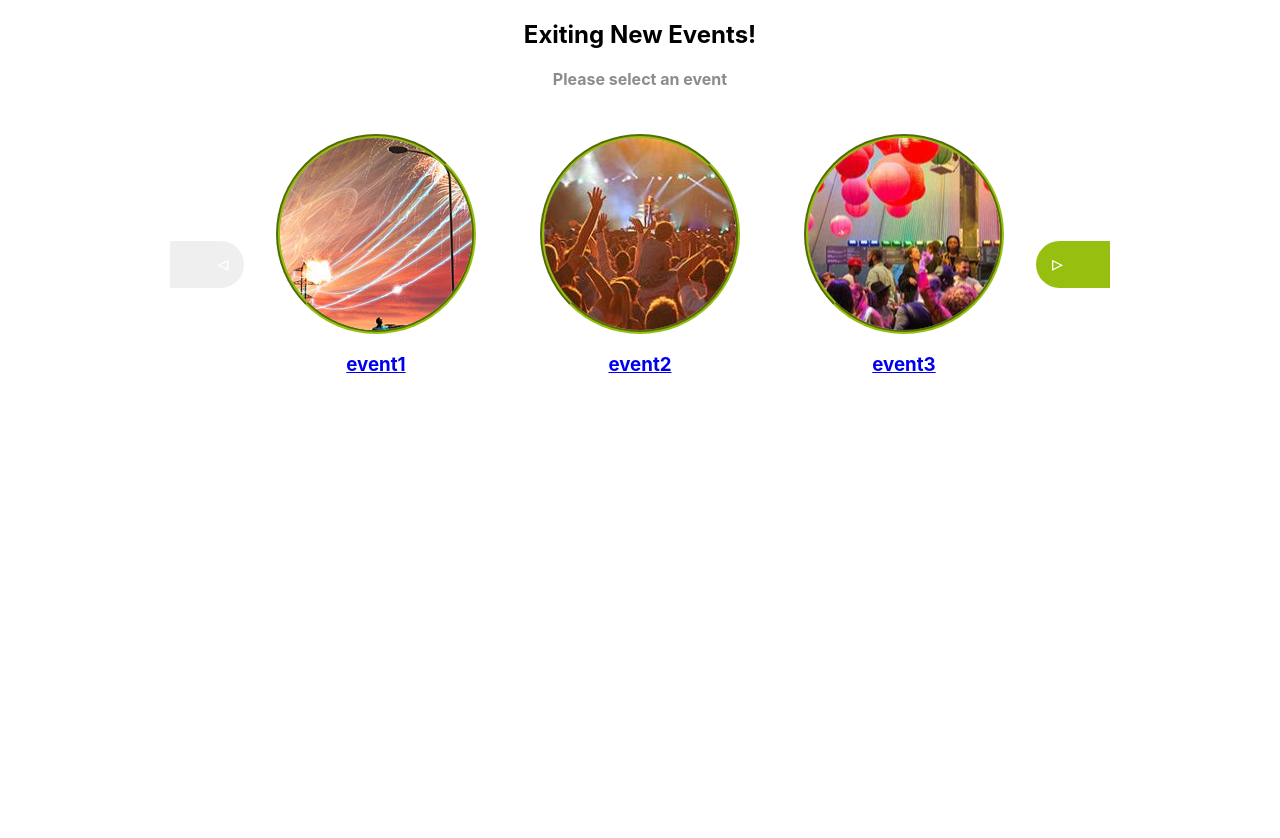
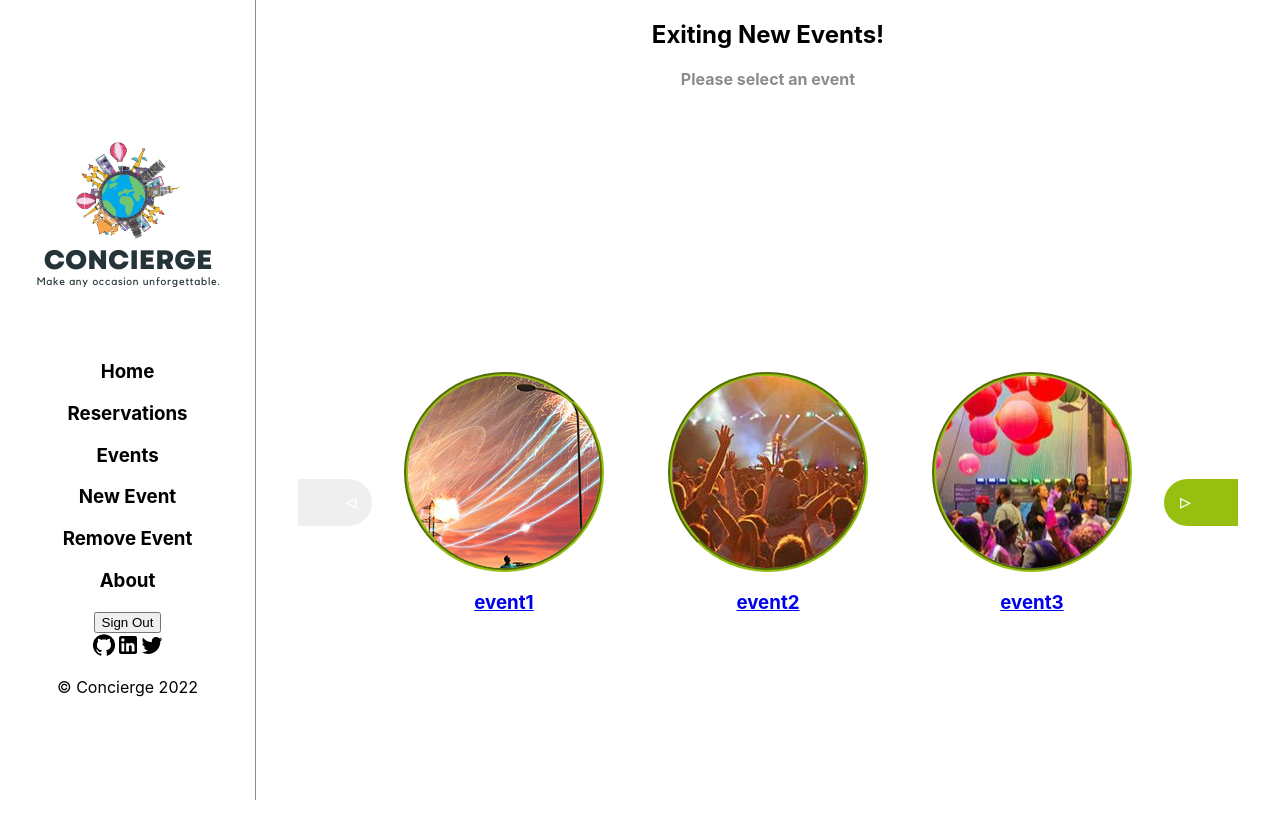
Before and after one commit to Juanse7793/Concierge-Front-end, a React (Create React App) app: page / in a window 1280 px wide. Shown: the top 838 px of the page. Before the commit the page ends 800 px from the top, so only its background shows below. Built offline with nearby package versions, Linux system fonts and the light colour scheme.

Commit message:
side bar added to main page

```diff
--- a/package.json
+++ b/package.json
@@ -3,6 +3,10 @@
   "version": "0.1.0",
   "private": true,
   "dependencies": {
+    "@emotion/react": "^11.10.0",
+    "@emotion/styled": "^11.10.0",
+    "@mui/icons-material": "^5.8.4",
+    "@mui/material": "^5.10.0",
     "@reduxjs/toolkit": "^1.8.3",
     "@testing-library/jest-dom": "^5.16.5",
     "@testing-library/react": "^13.3.0",
--- a/src/App.css
+++ b/src/App.css
@@ -155,3 +155,25 @@
 .right ul li:nth-child(odd) {
   background-color: #e2e3e5;
 }
+
+.side-bar-container {
+  display: flex;
+  flex-direction: column;
+  align-items: center;
+  justify-content: center;
+  border-right: #8c8c8c 1px solid;
+  width: 20%;
+  height: 100vh;
+}
+
+.main{
+  display: flex;
+  flex-direction: row;
+  align-items: center;
+  justify-content: space-between;
+}
+
+.main-section {
+  width: 80%;
+  height: 100vh;
+}
--- /dev/null
+++ b/src/components/Sidebar.js
@@ -0,0 +1,34 @@
+import React from 'react';
+import GitHubIcon from '@mui/icons-material/GitHub';
+import LinkedInIcon from '@mui/icons-material/LinkedIn';
+import TwitterIcon from '@mui/icons-material/Twitter';
+import Concierge from './concierge.png';
+
+function Sidebar() {
+  return (
+    <div className="side-bar-container">
+      <div className="side-bar-header">
+        <img src={Concierge} alt="Concierge Logo" />
+      </div>
+      <div className="side-bar-body">
+        <h3>Home</h3>
+        <h3>Reservations</h3>
+        <h3>Events</h3>
+        <h3>New Event</h3>
+        <h3>Remove Event</h3>
+        <h3>About</h3>
+        <button type="submit">Sign Out</button>
+      </div>
+      <div className="side-bar-footer">
+        <div className="social-media">
+          <GitHubIcon />
+          <LinkedInIcon />
+          <TwitterIcon />
+        </div>
+        <p>&copy; Concierge 2022</p>
+      </div>
+    </div>
+  );
+}
+
+export default Sidebar;
--- a/src/pages/MainPage.js
+++ b/src/pages/MainPage.js
@@ -2,6 +2,7 @@ import React, { useState } from 'react';
 import { useSelector } from 'react-redux';
 import EventCard from '../components/EventCard';
 import SemiBtn from '../components/SemiBtn';
+import Sidebar from '../components/Sidebar';
 
 const MainPage = () => {
   const events = useSelector((state) => state.events);
@@ -19,7 +20,9 @@ const MainPage = () => {
   };
 
   return (
-    <section>
+    <div className="main">
+      <Sidebar />
+      <section className="main-section">
         <div className="title-box">
           <h1 className="title">Exiting New Events!</h1>
           <h2 className="subtitle">Please select an event</h2>
@@ -36,9 +39,14 @@ const MainPage = () => {
               price={event.price}
             />
           ))}
-        <SemiBtn arrow="next" disabled={slice > events.length - step} func={nextSlice} />
+          <SemiBtn
+            arrow="next"
+            disabled={slice > events.length - step}
+            func={nextSlice}
+          />
         </div>
       </section>
+    </div>
   );
 };
 
```
Also changed, not shown: src/components/concierge.png (added), 1 other file (tests, documents, lock files or other folders). Lines whose indentation alone changed are shown as unchanged.
